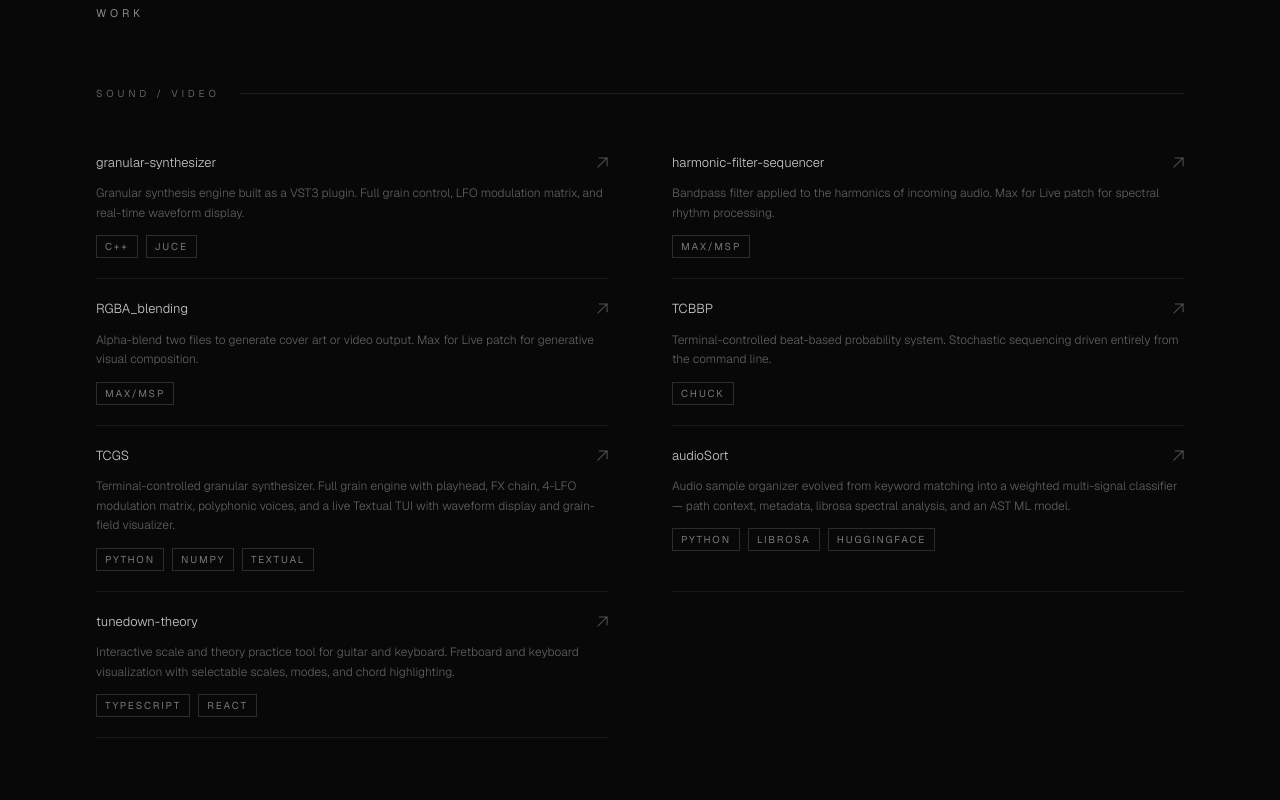
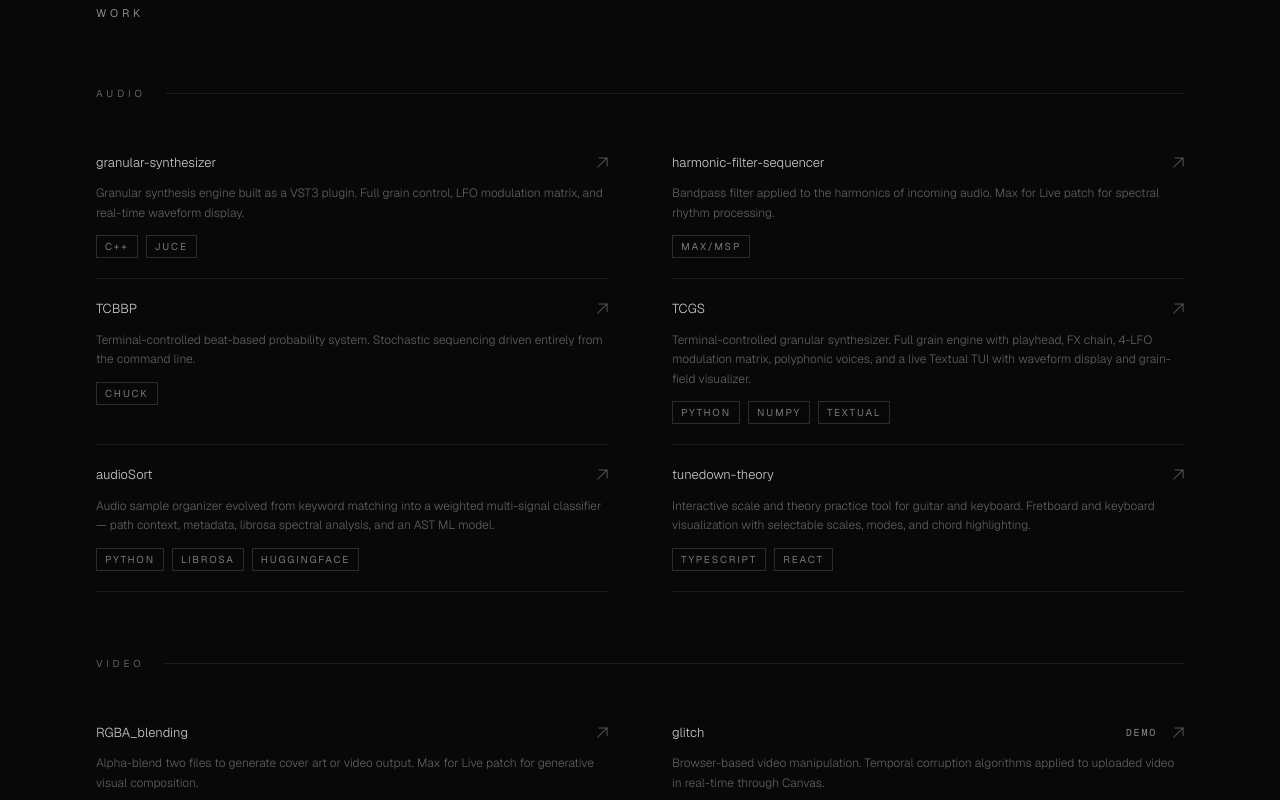
Before and after one commit to hadencain/portfolio, a Next.js app: page / in a window 1280 px wide. Shown: the part 940-1740 px from the top of the page. Built offline with nearby package versions, Linux system fonts and the light colour scheme.

Commit message:
Split Sound/Video into Audio and Video sections; move RGBA_blending to Video

```diff
--- a/components/hero.tsx
+++ b/components/hero.tsx
@@ -12,8 +12,8 @@ function fadeUp(delay: number) {
 }
 
 const SECTIONS = [
-  { n: "01", label: "SOUND / VIDEO", href: "#sound-video" },
-  { n: "02", label: "INTERACTIVE DEMOS", href: "#browser-video" },
+  { n: "01", label: "AUDIO", href: "#audio" },
+  { n: "02", label: "VIDEO", href: "#video" },
   { n: "03", label: "SECURITY", href: "#security" },
   { n: "04", label: "AR / MOBILE", href: "#ar-mobile" },
   { n: "05", label: "3D", href: "#threed" },
--- a/components/projects.tsx
+++ b/components/projects.tsx
@@ -14,7 +14,7 @@ interface Project {
   demo?: string;
 }
 
-const SOUND_VIDEO: Project[] = [
+const AUDIO: Project[] = [
   {
     title: "granular-synthesizer",
     description:
@@ -28,13 +28,6 @@ const SOUND_VIDEO: Project[] = [
       "Bandpass filter applied to the harmonics of incoming audio. Max for Live patch for spectral rhythm processing.",
     tags: ["Max/MSP"],
     github: "https://github.com/hadencain/harmonic-filter-sequencer",
-  },
-  {
-    title: "RGBA_blending",
-    description:
-      "Alpha-blend two files to generate cover art or video output. Max for Live patch for generative visual composition.",
-    tags: ["Max/MSP"],
-    github: "https://github.com/hadencain/RGBA_blending",
   },
   {
     title: "TCBBP",
@@ -66,7 +59,14 @@ const SOUND_VIDEO: Project[] = [
   },
 ];
 
-const BROWSER_VIDEO: Project[] = [
+const VIDEO: Project[] = [
+  {
+    title: "RGBA_blending",
+    description:
+      "Alpha-blend two files to generate cover art or video output. Max for Live patch for generative visual composition.",
+    tags: ["Max/MSP"],
+    github: "https://github.com/hadencain/RGBA_blending",
+  },
   {
     title: "glitch",
     description:
@@ -338,21 +338,21 @@ export function Projects() {
         Work
       </motion.p>
 
-      {/* ── Sound / Video ── */}
-      <div id="sound-video" className="mb-16 scroll-mt-24">
-        <SectionHeader label="Sound / Video" />
+      {/* ── Audio ── */}
+      <div id="audio" className="mb-16 scroll-mt-24">
+        <SectionHeader label="Audio" />
         <div className="grid grid-cols-1 md:grid-cols-2 gap-x-16">
-          {SOUND_VIDEO.map((p, i) => (
+          {AUDIO.map((p, i) => (
             <CompactCard key={p.title} project={p} delay={i * 0.07} />
           ))}
         </div>
       </div>
 
-      {/* ── Interactive Demos ── */}
-      <div id="browser-video" className="mb-16 scroll-mt-24">
-        <SectionHeader label="Interactive Demos" />
+      {/* ── Video ── */}
+      <div id="video" className="mb-16 scroll-mt-24">
+        <SectionHeader label="Video" />
         <div className="grid grid-cols-1 md:grid-cols-2 gap-x-16">
-          {BROWSER_VIDEO.map((p, i) => (
+          {VIDEO.map((p, i) => (
             <CompactCard key={p.title} project={p} delay={i * 0.07} />
           ))}
         </div>
```
